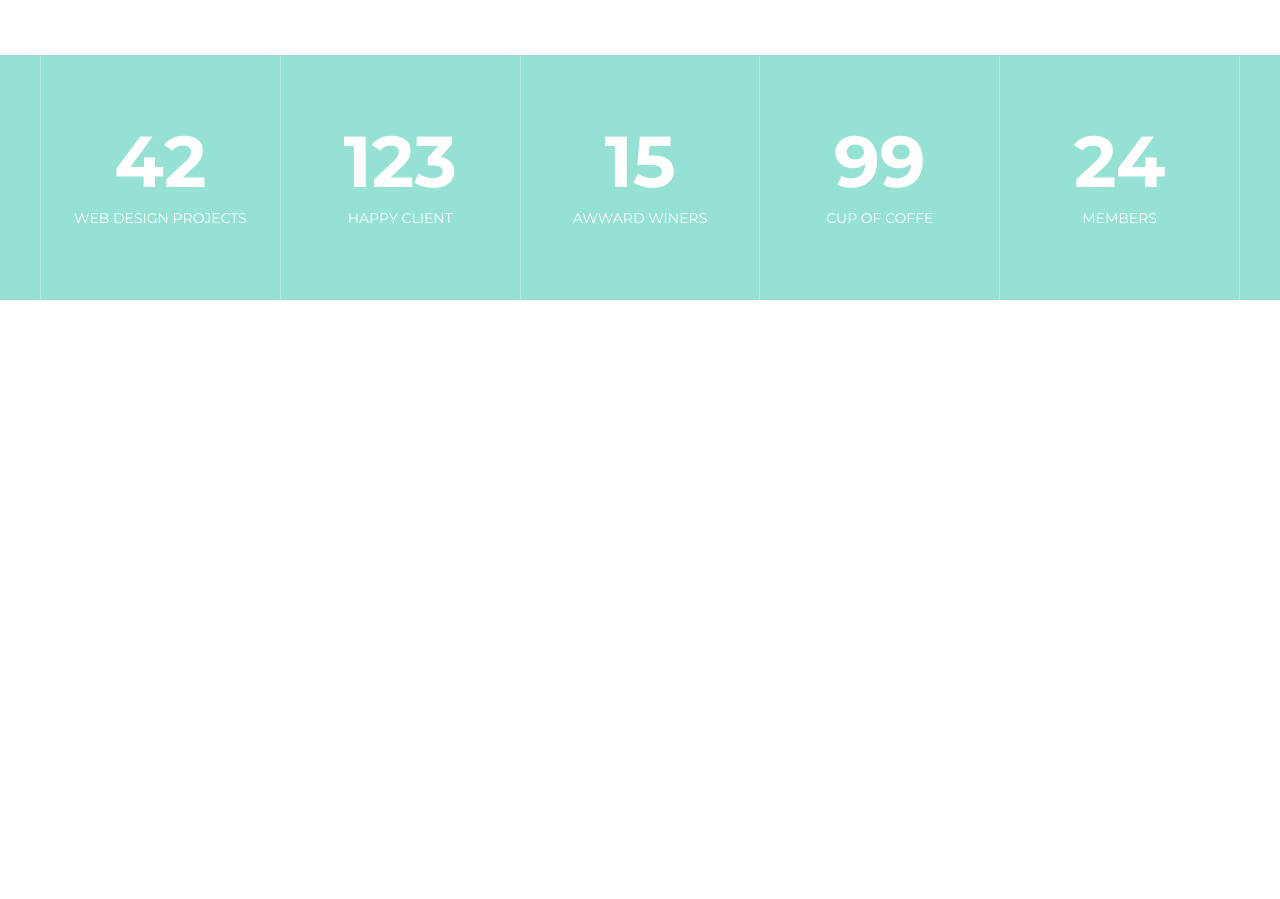
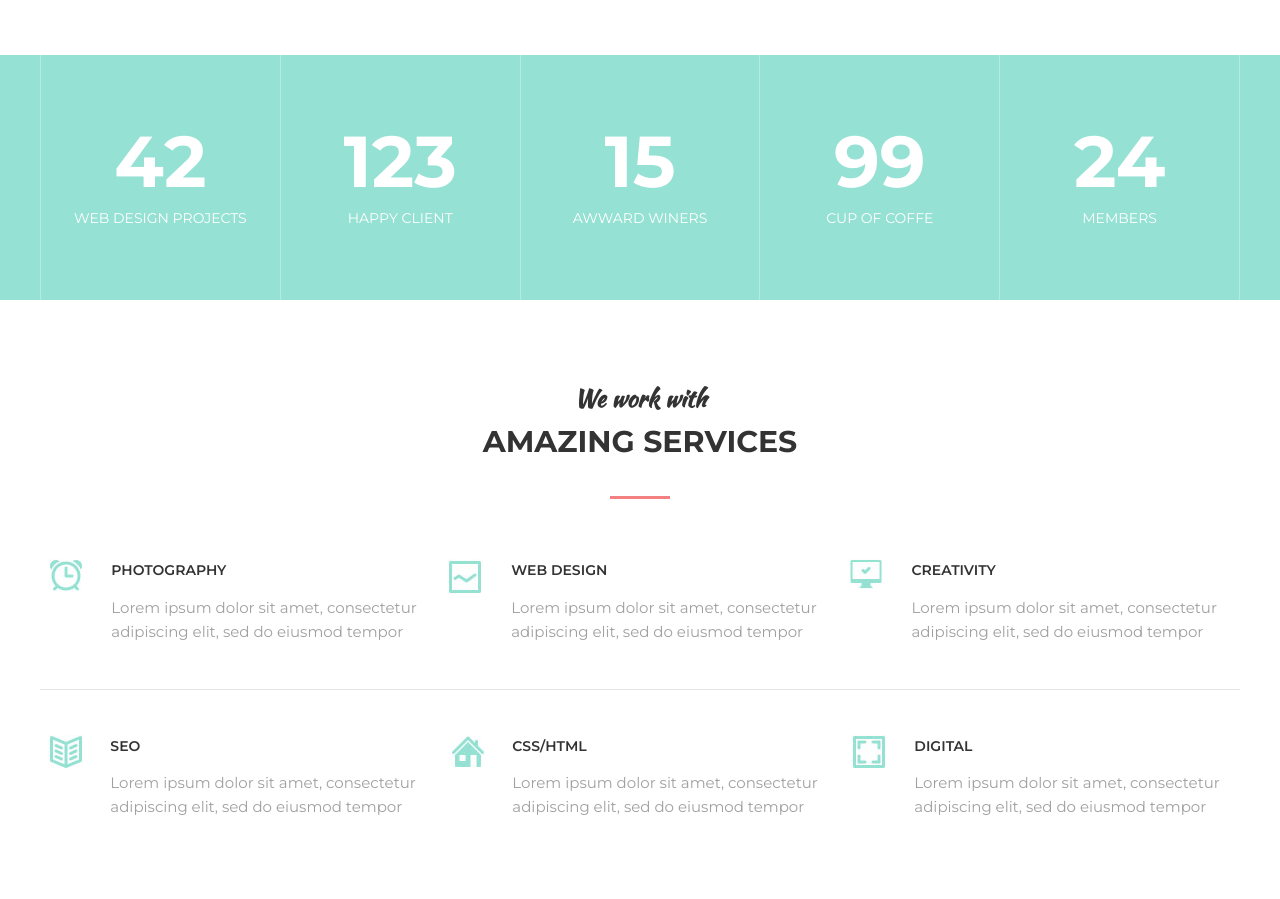
Before and after one commit to boomyk/makeup, a plain HTML site: page index.html in a window 1280 px wide. Shown: the part 1432-2331 px from the top of the page. Before the commit the page ends 1732 px from the top, so only its background shows below. Drawn offline with Linux system fonts and the light colour scheme.

Commit message:
add next block

```diff
--- a/index.html
+++ b/index.html
@@ -112,8 +112,85 @@
 
             </div>
         </div>
+        <section class="section">
+            <div class="container">
+                <div class="work-tittle section-header">
+                    <h3 class="section-suptittle">We work with</h3>
+                    <h2 class="section-tittle">Amazing Services</h2>
+                </div>
+                <div class="work-content">
+                    <div class="work-top">
+                        <div class="work-top-col">
+                            <div class="work-ikon">
+                                <img src="images/alarm-icon.jpg" alt="alarm icon">
+                            </div>
+                            <div class="work-col-txt">
+                                <p>Photography</p>
+                                <span>Lorem ipsum dolor sit amet, consectetur adipiscing elit, sed do eiusmod tempor</span>
+                            </div>
+                        </div>
+                        <div class="work-top-col">
+                            <div class="work-ikon">
+                                <img src="images/line-icon.jpg" alt="alarm icon">
+                            </div>
+                            <div class="work-col-txt">
+                                <p>Web Design</p>
+                                <span>Lorem ipsum dolor sit amet, consectetur adipiscing elit, sed do eiusmod tempor</span>
+                            </div>
+                        </div>
+                        <div class="work-top-col">
+                            <div class="work-ikon">
+                                <img src="images/pc-icon.jpg" alt="alarm icon">
+                            </div>
+                            <div class="work-col-txt">
+                                <p>Creativity</p>
+                                <span>Lorem ipsum dolor sit amet, consectetur adipiscing elit, sed do eiusmod tempor</span>
+                            </div>
+                        </div>
+                    </div>
+                    <div class="work-bottom">
+                        <div class="work-bottom-col">
+                            <div class="work-top-col">
+                                <div class="work-ikon">
+                                    <img src="images/book-icon.jpg" alt="alarm icon">
+                                </div>
+                                <div class="work-col-txt">
+                                    <p>seo</p>
+                                    <span>Lorem ipsum dolor sit amet, consectetur adipiscing elit, sed do eiusmod tempor</span>
+                                </div>
+                            </div>
+                        </div>
+                        <div class="work-bottom-col">
+                            <div class="work-top-col">
+                                <div class="work-ikon">
+                                    <img src="images/home-icon.jpg" alt="alarm icon">
+                                </div>
+                                <div class="work-col-txt">
+                                    <p>Css/Html</p>
+                                    <span>Lorem ipsum dolor sit amet, consectetur adipiscing elit, sed do eiusmod tempor</span>
+                                </div>
+                            </div>
+                        </div>
+                        <div class="work-bottom-col">
+                            <div class="work-top-col">
+                                <div class="work-ikon">
+                                    <img src="images/image-icon.jpg" alt="alarm icon">
+                                </div>
+                                <div class="work-col-txt">
+                                    <p>digital</p>
+                                    <span>Lorem ipsum dolor sit amet, consectetur adipiscing elit, sed do eiusmod tempor</span>
+                                </div>
+                            </div>
+                        </div>
+                    </div>
+                </div>
 
+            </div>
+
+        </section>
 
 
     </body>
+
+
 </html>
--- a/styles.css
+++ b/styles.css
@@ -328,3 +328,50 @@ h1, h2, h3, h4, h5, h6 {
     font-size: 14px;
     text-transform: uppercase;
 }
+
+.work-top {
+    display: flex;
+    justify-content: space-between;
+    border-bottom: 0.5px solid #e5e5e5;
+    padding-bottom: 45px;
+}
+
+.work-bottom {
+    display: flex;
+    justify-content: space-between;
+    padding-top: 45px;
+}
+
+.work-top-col {
+    display: flex;
+}
+
+.work-col-txt {
+    margin: 0 20px;
+}
+
+.work-col-txt p {
+    margin-top: 0;
+    text-transform: uppercase;
+    font-size: 14px;
+    font-weight: 600;
+}
+
+.work-col-txt span {
+    font-size: 15px;
+    color: #a0a0a0;
+}
+
+.work-ikon {
+    width: 25%;
+    text-align: center;
+}
+
+.work-content {
+    margin-top: 60px;
+}
+
+.work-bottom-col {
+    width: 33%;
+    display: flex;
+}
```
Also changed, not shown: images/alarm-icon.jpg (added), images/book-icon.jpg (added), images/home-icon.jpg (added), images/image-icon.jpg (added), images/line-icon.jpg (added), images/pc-icon.jpg (added). Lines whose indentation alone changed are shown as unchanged.
